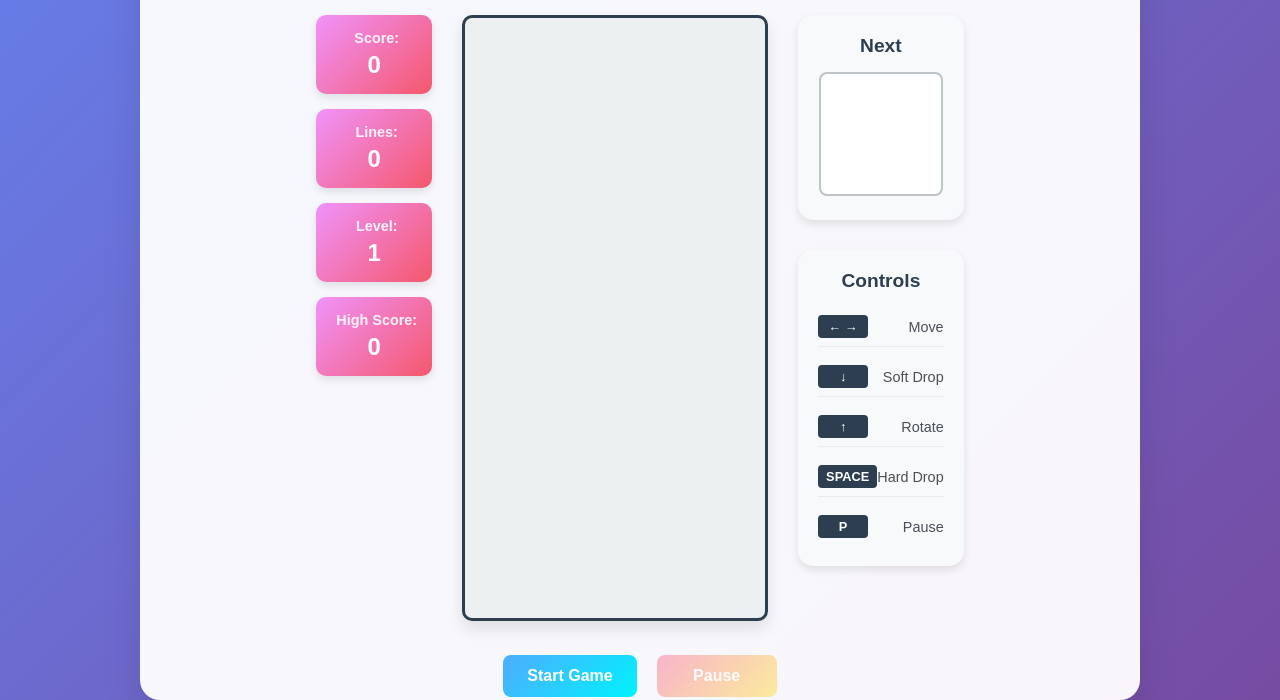
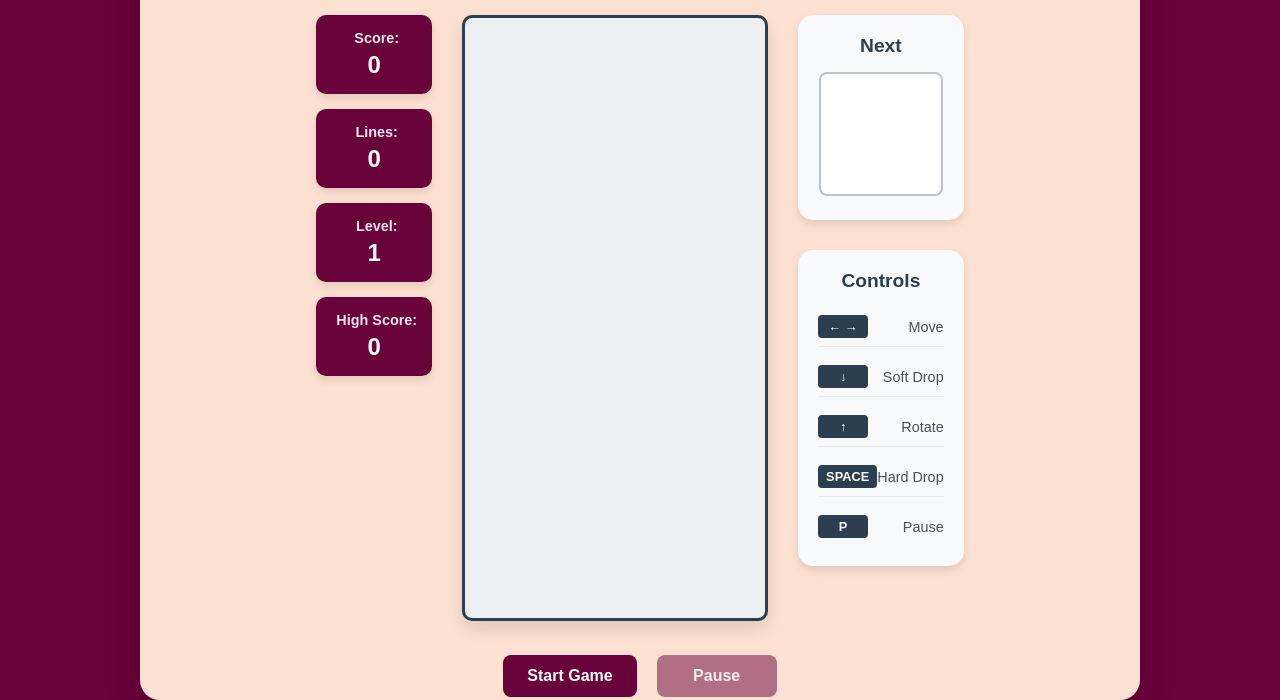
Before and after one commit to UulaKaijalainen/bc-tetris, a plain HTML site: page index.html in a window 1280 px wide. Shown: the part 100-800 px from the top of the page. Drawn offline with Linux system fonts and the light colour scheme.

Commit message:
Tiketti 2

```diff
--- a/style.css
+++ b/style.css
@@ -6,7 +6,7 @@
 
 body {
     font-family: 'Arial', sans-serif;
-    background: linear-gradient(135deg, #667eea 0%, #764ba2 100%);
+    background: #69013b;
     min-height: 100vh;
     display: flex;
     justify-content: center;
@@ -15,7 +15,7 @@ body {
 }
 
 .game-container {
-    background: rgba(255, 255, 255, 0.95);
+    background: #fce0d1;
     border-radius: 20px;
     padding: 30px;
     box-shadow: 0 20px 40px rgba(0, 0, 0, 0.1);
@@ -46,7 +46,7 @@ body {
 }
 
 .score-item {
-    background: linear-gradient(135deg, #f093fb 0%, #f5576c 100%);
+    background: #69013b;
     padding: 15px;
     border-radius: 10px;
     text-align: center;
@@ -208,7 +208,7 @@ body {
 }
 
 #startBtn {
-    background: linear-gradient(135deg, #4facfe 0%, #00f2fe 100%);
+    background: #69013b;
     color: white;
 }
 
@@ -218,7 +218,7 @@ body {
 }
 
 #pauseBtn {
-    background: linear-gradient(135deg, #fa709a 0%, #fee140 100%);
+    background: #69013b;
     color: white;
 }
 
```
